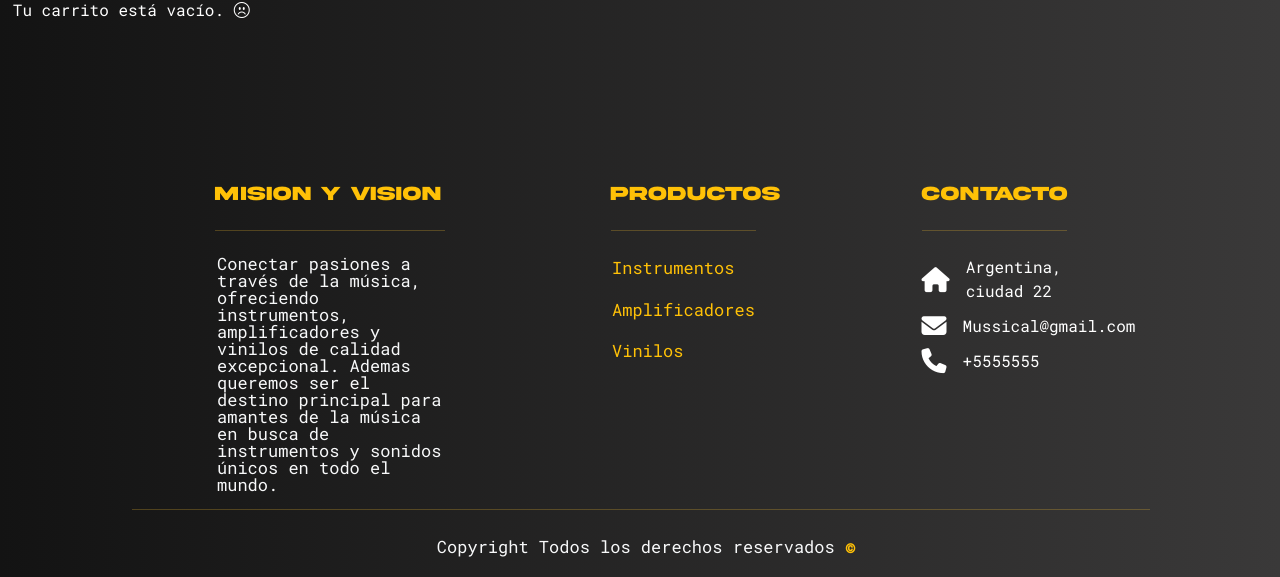
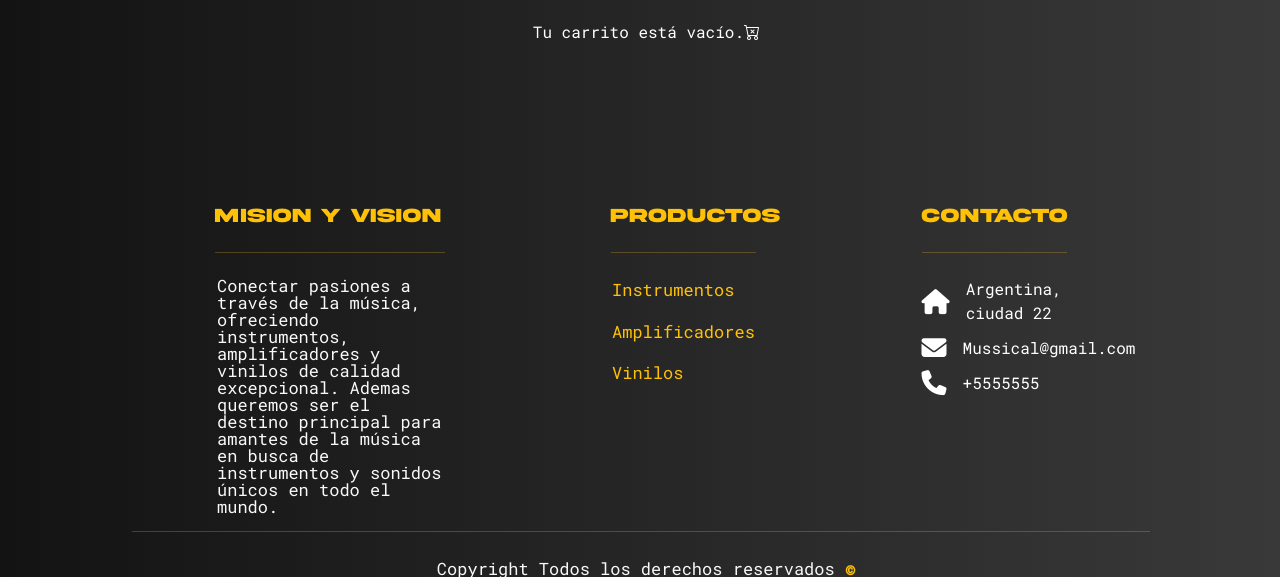
Before and after one commit to BounceArt/Mussical, a website: page pages/carrito.html in a window 1280 px wide. Shown: the part 201-778 px from the top of the page. Drawn offline with nearby package versions, Linux system fonts and the light colour scheme; some packages are replaced by stand-ins of ours; a script that the page names is missing.

Commit message:
css/html carrito modificado

```diff
--- a/assets/scss/carrito.scss
+++ b/assets/scss/carrito.scss
@@ -1,3 +1,6 @@
+.titulo-principal{
+  margin-bottom: 30px;
+}
 .contenedor-carrito {
     display: flex;
     flex-direction: column;
@@ -6,6 +9,7 @@
 
   .carrito-vacio{
     color: $color-c;
+    text-align: center;
   }
   .carrito-comprado {
     color: $color-c;
--- a/pages/carrito.html
+++ b/pages/carrito.html
@@ -38,7 +38,7 @@
     <main>
         <h2 class="titulo-principal">Carrito</h2>
         <div class="contenedor-carrito">
-            <p id="carrito-vacio" class="carrito-vacio">Tu carrito está vacío. <i class="bi bi-emoji-frown"></i></p>
+            <p id="carrito-vacio" class="carrito-vacio">Tu carrito está vacío.<i class="bi bi-cart-x"></i></p>
 
             <div id="carrito-productos" class="carrito-productos disabled">
                 <!-- Esto se va a completar con el JS -->
```
Also changed, not shown: assets/css/style.css, 1 other file.
